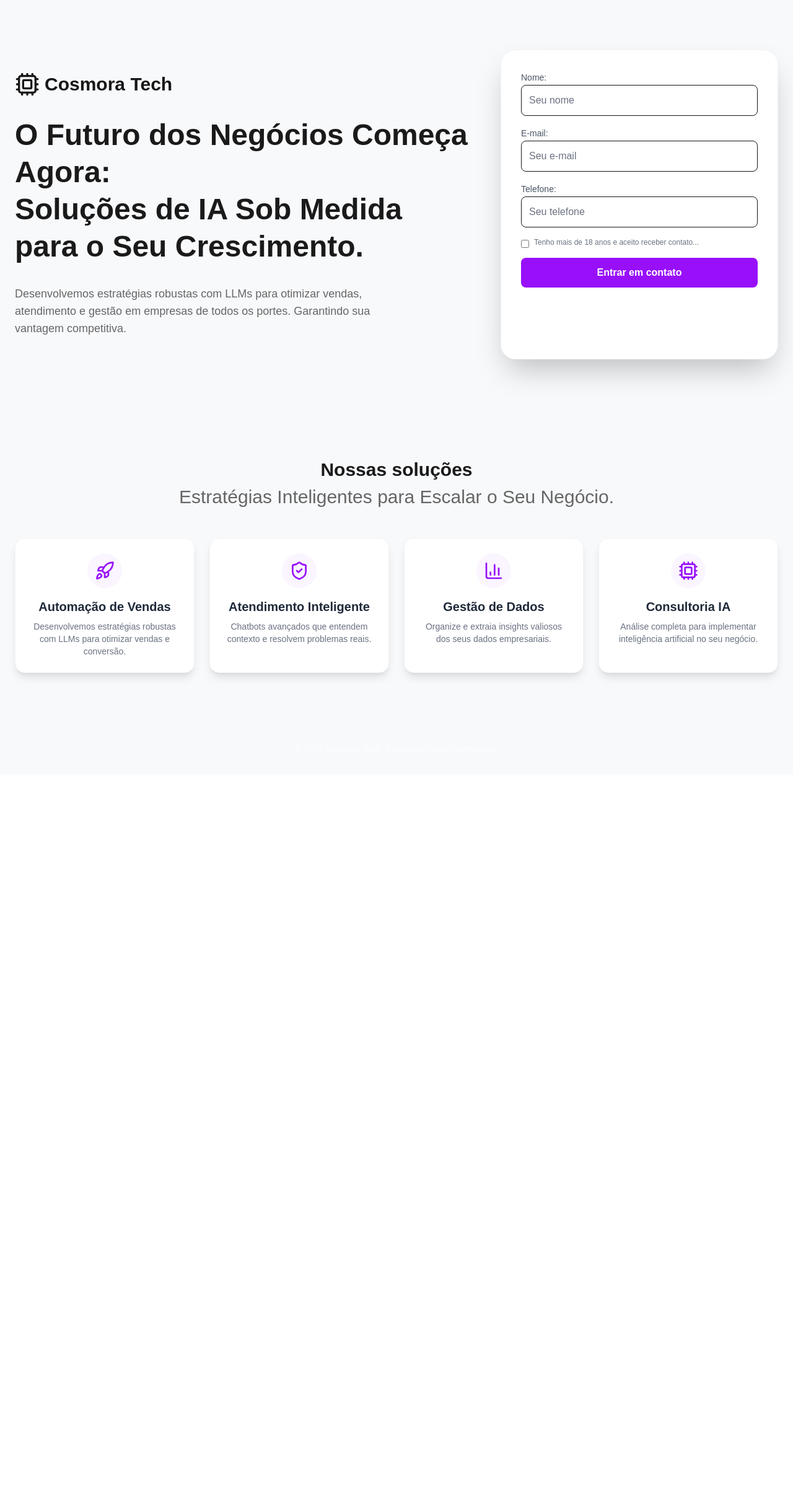
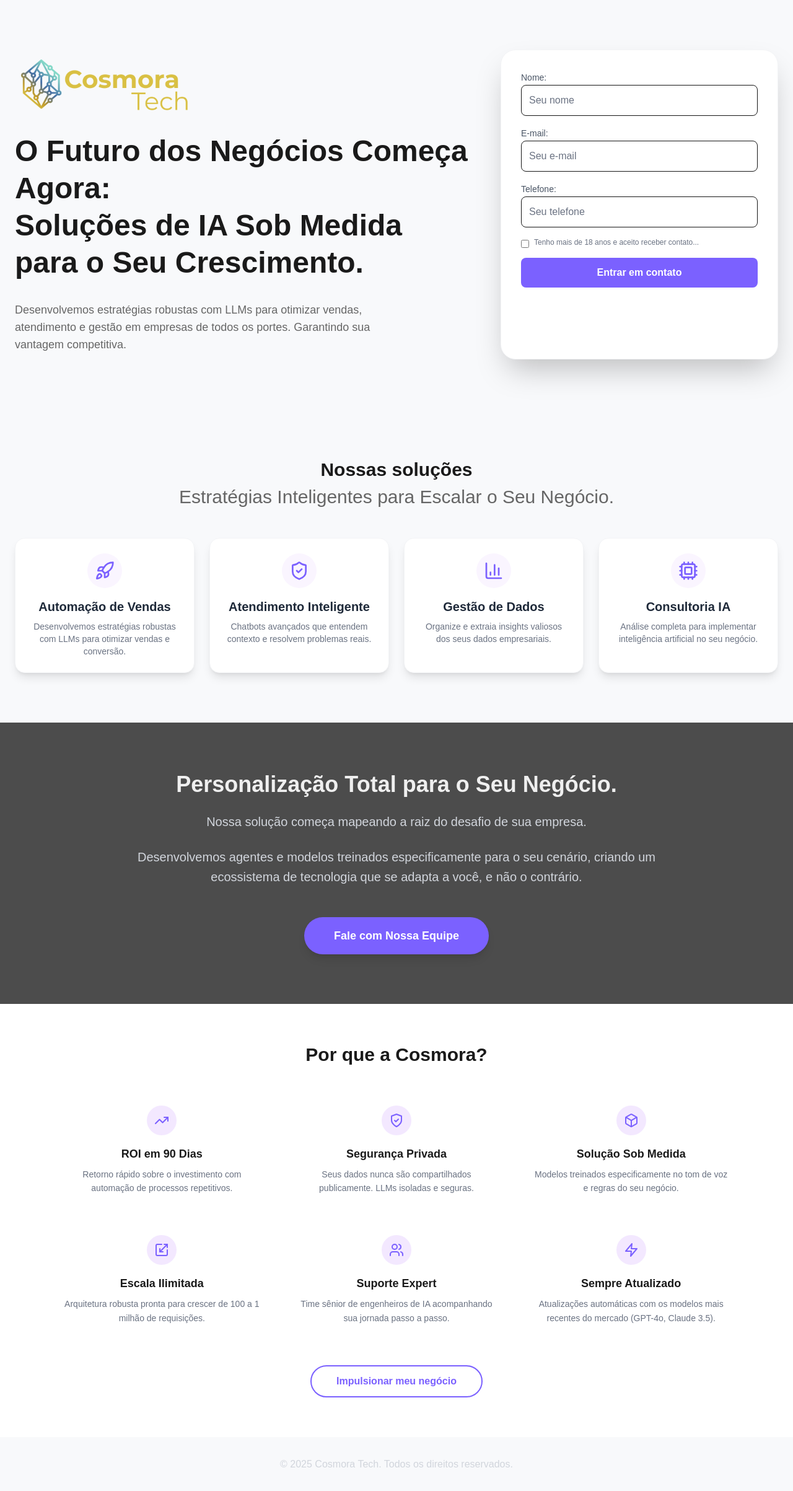
Before and after one commit to joaofroez/cosmora-landing, a Next.js app: page / in a window 1280 px wide. Shown: the whole page at 62% size. Before the commit the page ends 1250 px from the top, so only its background shows below. Built offline with nearby package versions, Linux system fonts and the light colour scheme.

Commit message:
adicionado mais duas sections e logo png

```diff
--- a/app/globals.css
+++ b/app/globals.css
@@ -1,7 +1,4 @@
 @import "tailwindcss";
-@tailwind base;
-@tailwind components;
-@tailwind utilities;
 
 :root {
   --background: #ffffff;
--- a/app/page.tsx
+++ b/app/page.tsx
@@ -1,6 +1,7 @@
 import { Cpu, Rocket, ShieldCheck, BarChart3 } from "lucide-react"; // Instale: npm i lucide-react
 import { SolutionCard } from "@/components/SolutionCardProps";
 import { LeadForm } from "@/components/LeadForms";
+import Image from "next/image";
 // import { LeadForm } from "@/components/LeadForm"; // Dev B fará isso depois
 
 export default function Home() {
@@ -12,11 +13,15 @@ export default function Home() {
         {/* Coluna da Esquerda: Texto e Logo */}
         <div className="flex-1 space-y-8 text-center lg:text-left">
           {/* Logo Improvisado (SVG ou Imagem viria aqui) */}
-          <div className="flex items-center justify-center lg:justify-start gap-2 text-3xl font-bold text-brand-purple">
-            <div className="relative w-10 h-10">
-              <Cpu className="w-10 h-10 text-brand-gold" /> {/* Ícone simulando o logo */}
-            </div>
-            <span>Cosmora <span className="text-brand-gold">Tech</span></span>
+          {/* Logo Nova com Imagem */}
+          <div className="flex items-center justify-center lg:justify-start mb-6">
+           <Image
+              src="/img/Cosmora_logo.png"
+              alt="Logo Cosmora Tech"
+              width={300}
+              height={60}
+              className="object-contain"
+            />
           </div>
 
           <h1 className="text-4xl lg:text-5xl font-bold text-[#1A1A1A] leading-tight">
@@ -58,10 +63,125 @@ export default function Home() {
           </div>
         </div>
       </section>
+            {/* --- SEÇÃO CTA (Versão Dark Luxury) --- */}
+      <section className="bg-[#4C4C4C] py-20 max-w">
+        <div className="max-w-4xl mx-auto px-6 text-center">
 
+          {/* Título: Usando o Dourado da marca para destaque */}
+          <h2 className="text-3xl md:text-4xl font-bold text-[#EFEFEF] mb-6">
+            Personalização Total para o Seu Negócio.
+          </h2>
+
+          {/* Texto: Branco levemente transparente para leitura confortável */}
+          <div className="text-gray-300 text-lg md:text-xl font-light leading-relaxed space-y-6 mb-12">
+            <p>
+              Nossa solução começa mapeando a raiz do desafio de sua empresa.
+            </p>
+            <p>
+              Desenvolvemos agentes e modelos treinados especificamente para o seu cenário,
+              criando um ecossistema de tecnologia que se adapta a você, e não o contrário.
+            </p>
+          </div>
+
+          {/* Botão: Dourado com texto preto (Alto Contraste) */}
+          <button className="cursor-pointer bg-[#7B61FF] hover:bg-[#6243FF] text-[#1A1A1A] text-white font-bold py-4 px-12 rounded-full text-lg shadow-lg shadow-white-500/20 transform hover:-translate-y-1 transition-all duration-300">
+            Fale com Nossa Equipe
+          </button>
+
+        </div>
+      </section>
+            {/* --- SEÇÃO: MOTIVOS (Versão Enxuta) --- */}
+      <section className="bg-white py-16">
+        <div className="max-w-6xl mx-auto px-6">
+
+          <div className="text-center mb-12">
+            <h2 className="text-3xl font-bold text-[#1A1A1A]">
+              Por que a Cosmora?
+            </h2>
+          </div>
+
+          {/* Grid de 3 Pilares - Foco e Simplicidade */}
+          <div className="grid grid-cols-1 md:grid-cols-3 gap-8 text-center">
+
+            {/* Pilar 1 */}
+            <div className="p-4 hover:bg-gray-50 rounded-2xl transition-colors duration-300">
+              <div className="w-12 h-12 bg-purple-100 rounded-full flex items-center justify-center mx-auto mb-4">
+                 <svg xmlns="http://www.w3.org/2000/svg" width="24" height="24" viewBox="0 0 24 24" fill="none" stroke="#7B61FF" strokeWidth="2" strokeLinecap="round" strokeLinejoin="round"><polyline points="22 7 13.5 15.5 8.5 10.5 2 17"/><polyline points="16 7 22 7 22 13"/></svg>
+              </div>
+              <h3 className="text-lg font-bold text-[#1A1A1A] mb-2">ROI em 90 Dias</h3>
+              <p className="text-gray-500 text-sm leading-relaxed">
+                Retorno rápido sobre o investimento com automação de processos repetitivos.
+              </p>
+            </div>
+
+            {/* Pilar 2 */}
+            <div className="p-4 hover:bg-gray-50 rounded-2xl transition-colors duration-300">
+              <div className="w-12 h-12 bg-purple-100 rounded-full flex items-center justify-center mx-auto mb-4">
+                 <svg xmlns="http://www.w3.org/2000/svg" width="24" height="24" viewBox="0 0 24 24" fill="none" stroke="#7B61FF" strokeWidth="2" strokeLinecap="round" strokeLinejoin="round"><path d="M12 22s8-4 8-10V5l-8-3-8 3v7c0 6 8 10 8 10"/><path d="m9 12 2 2 4-4"/></svg>
+              </div>
+              <h3 className="text-lg font-bold text-[#1A1A1A] mb-2">Segurança Privada</h3>
+              <p className="text-gray-500 text-sm leading-relaxed">
+                Seus dados nunca são compartilhados publicamente. LLMs isoladas e seguras.
+              </p>
+            </div>
+
+            {/* Pilar 3 */}
+            <div className="p-4 hover:bg-gray-50 rounded-2xl transition-colors duration-300">
+              <div className="w-12 h-12 bg-purple-100 rounded-full flex items-center justify-center mx-auto mb-4">
+                 <svg xmlns="http://www.w3.org/2000/svg" width="24" height="24" viewBox="0 0 24 24" fill="none" stroke="#7B61FF" strokeWidth="2" strokeLinecap="round" strokeLinejoin="round"><path d="M21 16V8a2 2 0 0 0-1-1.73l-7-4a2 2 0 0 0-2 0l-7 4A2 2 0 0 0 3 8v8a2 2 0 0 0 1 1.73l7 4a2 2 0 0 0 2 0l7-4A2 2 0 0 0 21 16z"/><polyline points="3.27 6.96 12 12.01 20.73 6.96"/><line x1="12" y1="22.08" x2="12" y2="12"/></svg>
+              </div>
+              <h3 className="text-lg font-bold text-[#1A1A1A] mb-2">Solução Sob Medida</h3>
+              <p className="text-gray-500 text-sm leading-relaxed">
+                Modelos treinados especificamente no tom de voz e regras do seu negócio.
+              </p>
+            </div>
+
+              {/* 4. Escalabilidade (Ícone: Gráfico de barras/Scaling) */}
+            <div className="p-4 hover:bg-gray-50 rounded-2xl transition-colors duration-300">
+              <div className="w-12 h-12 bg-purple-100 rounded-full flex items-center justify-center mx-auto mb-4">
+                 <svg xmlns="http://www.w3.org/2000/svg" width="24" height="24" viewBox="0 0 24 24" fill="none" stroke="#7B61FF" strokeWidth="2" strokeLinecap="round" strokeLinejoin="round"><path d="M12 3H5a2 2 0 0 0-2 2v14a2 2 0 0 0 2 2h14a2 2 0 0 0 2-2v-7"/><path d="M14 15H9v-5"/><path d="M16 3h5v5"/><path d="M21 3 9 15"/></svg>
+              </div>
+              <h3 className="text-lg font-bold text-[#1A1A1A] mb-2">Escala Ilimitada</h3>
+              <p className="text-gray-500 text-sm leading-relaxed">
+                Arquitetura robusta pronta para crescer de 100 a 1 milhão de requisições.
+              </p>
+            </div>
+
+            {/* 5. Suporte Humano (Ícone: Usuários) */}
+            <div className="p-4 hover:bg-gray-50 rounded-2xl transition-colors duration-300">
+              <div className="w-12 h-12 bg-purple-100 rounded-full flex items-center justify-center mx-auto mb-4">
+                 <svg xmlns="http://www.w3.org/2000/svg" width="24" height="24" viewBox="0 0 24 24" fill="none" stroke="#7B61FF" strokeWidth="2" strokeLinecap="round" strokeLinejoin="round"><path d="M16 21v-2a4 4 0 0 0-4-4H6a4 4 0 0 0-4 4v2"/><circle cx="9" cy="7" r="4"/><path d="M22 21v-2a4 4 0 0 0-3-3.87"/><path d="M16 3.13a4 4 0 0 1 0 7.75"/></svg>
+              </div>
+              <h3 className="text-lg font-bold text-[#1A1A1A] mb-2">Suporte Expert</h3>
+              <p className="text-gray-500 text-sm leading-relaxed">
+                Time sênior de engenheiros de IA acompanhando sua jornada passo a passo.
+              </p>
+            </div>
+
+            {/* 6. Inovação (Ícone: Raio/Zap) */}
+            <div className="p-4 hover:bg-gray-50 rounded-2xl transition-colors duration-300">
+              <div className="w-12 h-12 bg-purple-100 rounded-full flex items-center justify-center mx-auto mb-4">
+                 <svg xmlns="http://www.w3.org/2000/svg" width="24" height="24" viewBox="0 0 24 24" fill="none" stroke="#7B61FF" strokeWidth="2" strokeLinecap="round" strokeLinejoin="round"><polygon points="13 2 3 14 12 14 11 22 21 10 12 10 13 2"/></svg>
+              </div>
+              <h3 className="text-lg font-bold text-[#1A1A1A] mb-2">Sempre Atualizado</h3>
+              <p className="text-gray-500 text-sm leading-relaxed">
+                Atualizações automáticas com os modelos mais recentes do mercado (GPT-4o, Claude 3.5).
+              </p>
+            </div>
+          </div>
+
+          {/* Botão de Ação - Estilo "Outline" para variar e não pesar */}
+          <div className="mt-12 text-center">
+            <button className="cursor-pointer border-2 border-[#7B61FF] text-[#7B61FF] hover:bg-[#7B61FF] hover:text-white font-bold py-3 px-10 rounded-full transition-all duration-300">
+              Impulsionar meu negócio
+            </button>
+          </div>
+
+        </div>
+      </section>
       {/* --- FOOTER (Tarefa Extra do Dev A) --- */}
-      <footer className="bg-brand-dark text-white py-8 text-center">
-        <p className="text-sm opacity-70">
+      <footer className="bg-brand-dark text-gray-300 py-8 text-center">
+        <p className="text-gray-300">
           © {new Date().getFullYear()} Cosmora Tech. Todos os direitos reservados.
         </p>
       </footer>
--- a/components/LeadForms.tsx
+++ b/components/LeadForms.tsx
@@ -61,7 +61,7 @@ export function LeadForm() {
 
                 <button
                     disabled={isSubmitting}
-                    className="w-full bg-purple-600 hover:bg-purple-700 text-white font-bold py-3 rounded-lg transition-colors disabled:opacity-50"
+                    className=" cursor-pointer w-full bg-[#7B61FF] hover:bg-[#6243FF] text-white font-bold py-3 rounded-lg transition-colors disabled:opacity-50"
                 >
                     {isSubmitting ? "Enviando..." : "Entrar em contato"}
                 </button>
--- a/components/SolutionCardProps.tsx
+++ b/components/SolutionCardProps.tsx
@@ -10,7 +10,7 @@ export function SolutionCard({ title, description, Icon}: SolutionCardProps) {
   return (
     <div className="bg-white p-6 rounded-2xl shadow-lg border border-gray-100 flex flex-col items-center text-center hover:scale-105 transition-transform duration-300">
       <div className="p-3 bg-purple-50 rounded-full mb-4">
-        <Icon className="w-8 h-8 text-purple-600" />
+        <Icon className="w-8 h-8 text-[#7B61FF]" />
       </div>
       <h3 className="text-xl font-bold text-gray-800 mb-2">{title}</h3>
       <p className="text-gray-500 text-sm">{description}</p>
```
Also changed, not shown: public/img/Cosmora_logo.png (added).
